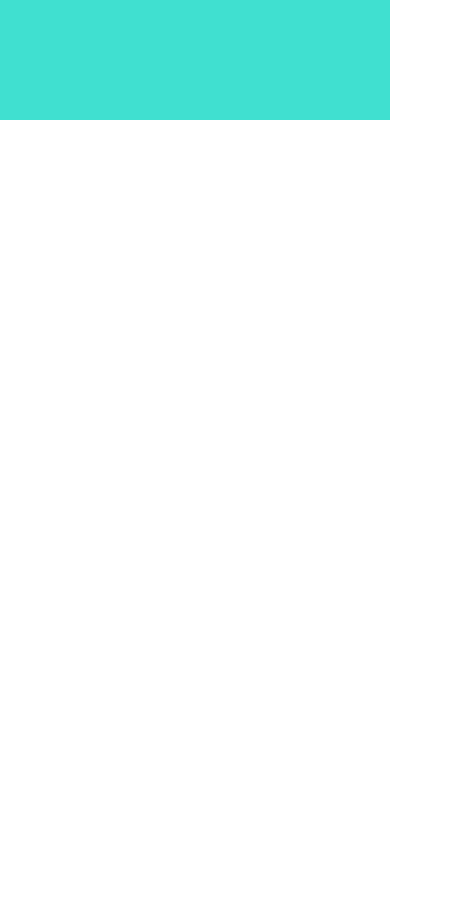
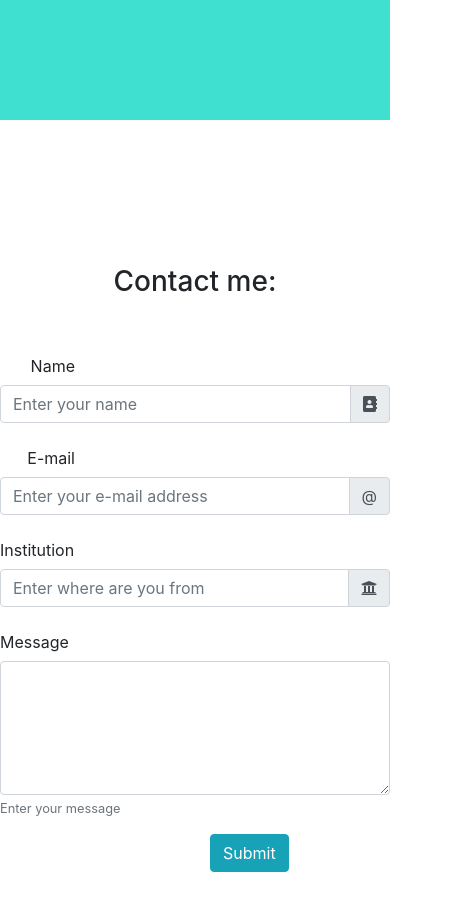
Before and after one commit to StaszekZ/joannaWebsite, a plain HTML site: page index.html in a window 390 px wide. Shown: the part 3900-4810 px from the top of the page, 475 px wide, since content can reach past the window. Drawn offline with nearby package versions, Linux system fonts and the light colour scheme.

Commit message:
added form for contact

```diff
--- a/css/main.scss
+++ b/css/main.scss
@@ -23,6 +23,7 @@
   &__socialIcon {
     width: 40px;
     height: auto;
+    color: black;
   }
 }
 
--- a/index.html
+++ b/index.html
@@ -6,6 +6,9 @@
 	<meta name="viewport" content="width=device-width, initial-scale=1.0, shrink-to-fit=no" />
 	<link rel="preconnect" href="https://fonts.gstatic.com">
 	<link href="https://fonts.googleapis.com/css2?family=Rubik:ital,wght@0,300;0,400;1,700&display=swap" rel="stylesheet">
+	<link rel="stylesheet" href="https://cdnjs.cloudflare.com/ajax/libs/font-awesome/5.15.1/css/all.min.css"
+		integrity="sha512-+4zCK9k+qNFUR5X+cKL9EIR+ZOhtIloNl9GIKS57V1MyNsYpYcUrUeQc9vNfzsWfV28IaLL3i96P9sdNyeRssA=="
+		crossorigin="anonymous" />
 	<link rel="stylesheet" href="./bootstrap/bootstrap.min.css" />
 	<link rel="stylesheet" href="./css/main.css" />
 	<link rel="icon" type="image/png" href="./img/icons/favicon-32x32.png" />
@@ -21,13 +24,13 @@
 			<span class="navbar-toggler-icon"></span>
 		</button>
 		<div class="navbar-collapse collapse collapse-on-click" id="nav">
-			<div class="nav navbar-nav mr-auto">
+			<div class="nav navbar-nav mr-auto w-100">
 				<a class="nav-link active mr-3 ml-3" href="#hero"><span class="sr-only">current</span>Start</a>
 				<!-- <a class="nav-link" href="#aboutme">About Me</a> -->
 				<a class="nav-link mr-3 ml-3" href="#publications">Publications </a>
 				<a class="nav-link mr-3 ml-3" href="#projects">Projects</a>
 				<a class="nav-link mr-3 ml-3" href="#contact">Contact</a>
-				<div class="row align-self-center ">
+				<div class="row align-self-center float-right">
 					<a href="https://www.researchgate.net/profile/Joanna_Miklosz" class="mr-3"> <img
 							src="https://img.icons8.com/windows/64/000000/researchgate.png" class="nav__socialIcon" /> </a>
 
@@ -524,7 +527,66 @@
 				consequatur voluptates facilis ipsa vitae maiores eveniet aspernatur deserunt, cum perferendis nostrum dolore
 				aperiam quo?</p>
 		</section>
-		<section id="contact"></section>
+		<section id="contact" class="d-flex justify-content-center align-items-center">
+			<form class="row ">
+				<h3 class="w-100 text-center mb-5">Contact me:</h3>
+				<div class="col-12">
+					<div class="form-group row">
+						<label class="col-3 col-md-2 text-right col-form-label" for="text">Name</label>
+						<div class="col-12 col-md-8">
+							<div class="input-group">
+								<input id="text" name="text" placeholder="Enter your name" type="text" required="required"
+									class="form-control">
+								<div class="input-group-append">
+									<div class="input-group-text">
+										<i class="fa fa-address-book"></i>
+									</div>
+								</div>
+							</div>
+						</div>
+					</div>
+					<div class="form-group row">
+						<label for="text2" class="col-3 col-md-2 col-form-label text-right">E-mail</label>
+						<div class="col-12 col-md-8">
+							<div class="input-group">
+								<input id="text2" name="text2" placeholder="Enter your e-mail address" type="text" class="form-control">
+								<div class="input-group-append">
+									<div class="input-group-text">
+										&commat;
+									</div>
+								</div>
+							</div>
+						</div>
+					</div>
+					<div class="form-group row">
+						<label for="text1" class="col-2 col-form-label text-right">Institution</label>
+						<div class="col-12 col-md-8">
+							<div class="input-group">
+								<input id="text1" name="text1" placeholder="Enter where are you from" type="text" class="form-control">
+								<div class="input-group-append">
+									<div class="input-group-text">
+										<i class="fas fa-university"></i>
+									</div>
+								</div>
+							</div>
+						</div>
+					</div>
+					<div class="form-group row">
+						<label for="textarea" class="col-2 col-form-label text-right">Message</label>
+						<div class="col-12 col-md-8">
+							<textarea id="textarea" name="textarea" cols="40" rows="5" class="form-control" required="required"
+								aria-describedby="textareaHelpBlock"></textarea>
+							<small id="textareaHelpBlock" class="form-text text-muted">Enter your message</small>
+						</div>
+					</div>
+					<div class="form-group row">
+						<div class="offset-6 offset-md-2 col-8">
+							<button name="submit" type="submit" class="btn btn-info">Submit</button>
+						</div>
+					</div>
+				</div>
+			</form>
+		</section>
 
 	</main>
 
```
Also changed, not shown: css/main.css, css/main.min.css.
